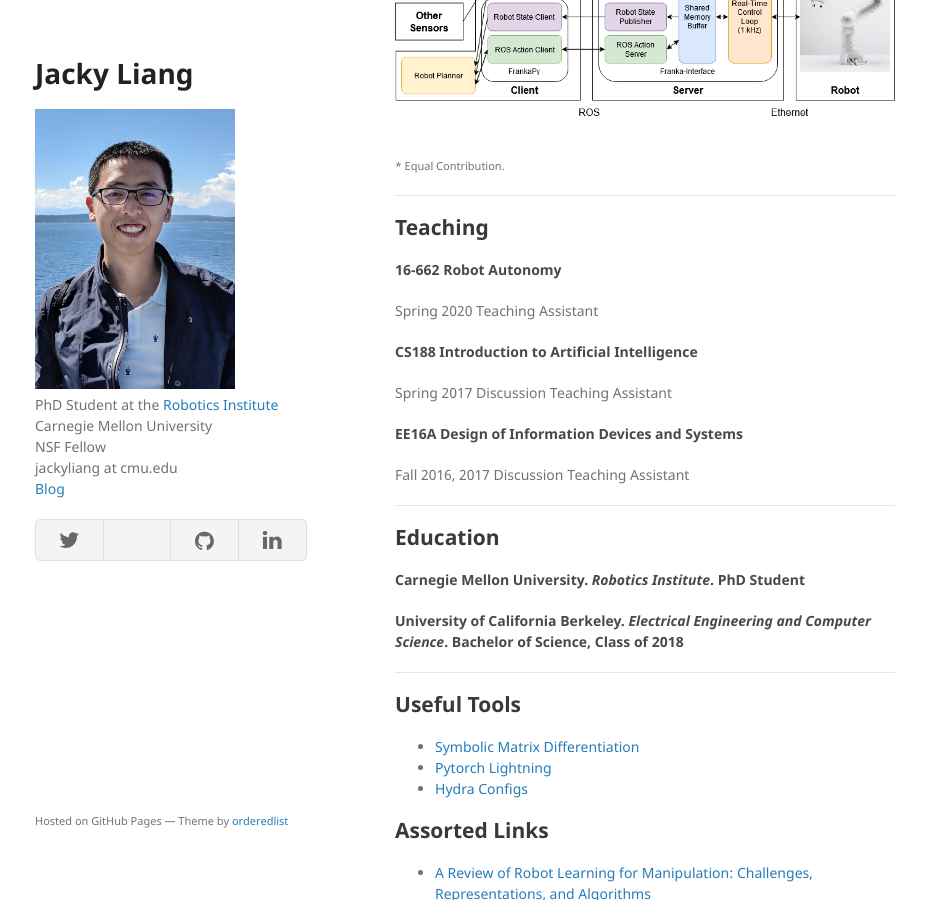
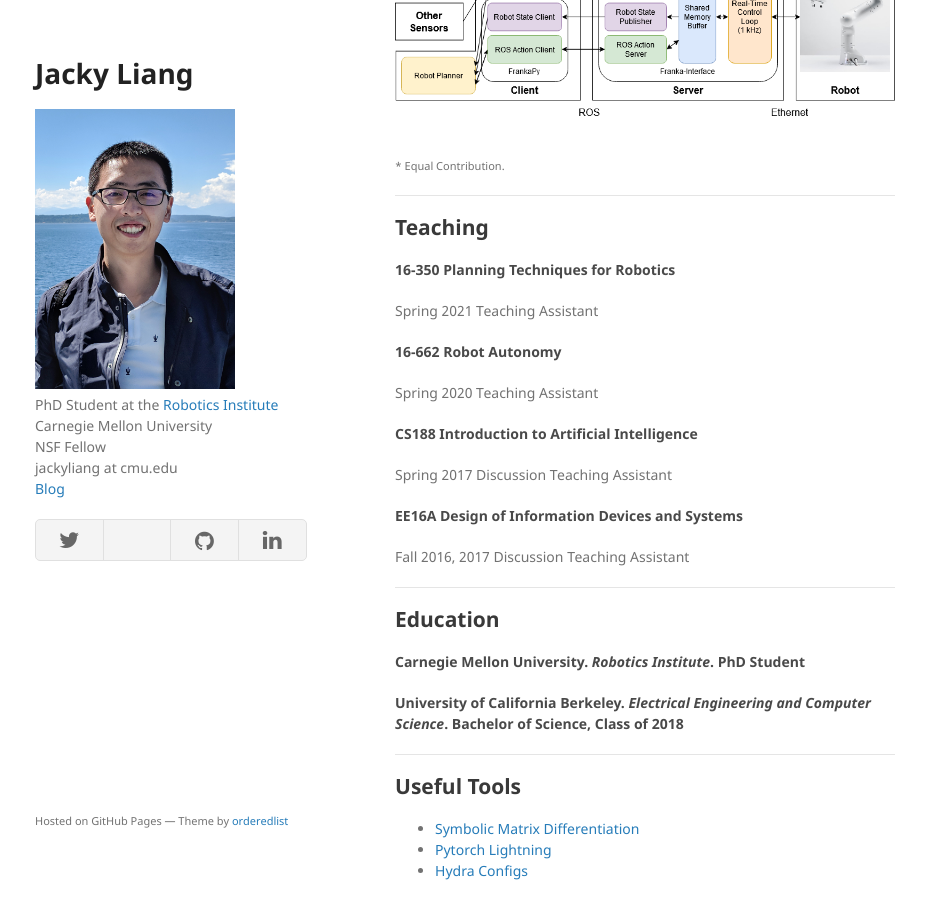
Before and after one commit to jacky-liang/jacky.io, a Jekyll site: the page built from index.md, in a window 1280 px wide and 900 px high, scrolled down 6133 px. Shown: the whole window, without its empty margins (175-1101 px from the left). Built offline with Jekyll 4.4.1, drawn with Linux system fonts in a browser that asks for light colours; a style sheet for code colours, icons or effects is not loaded; our own code applies the rules of GitHub Pages for plain Markdown files.

Commit message:
Update index.md

```diff
--- a/index.md
+++ b/index.md
@@ -160,6 +160,8 @@ November 2020.
 
 ## Teaching
 
+#### 16-350 Planning Techniques for Robotics
+Spring 2021 Teaching Assistant
 #### 16-662 Robot Autonomy
 Spring 2020 Teaching Assistant
 #### CS188 Introduction to Artificial Intelligence
```
